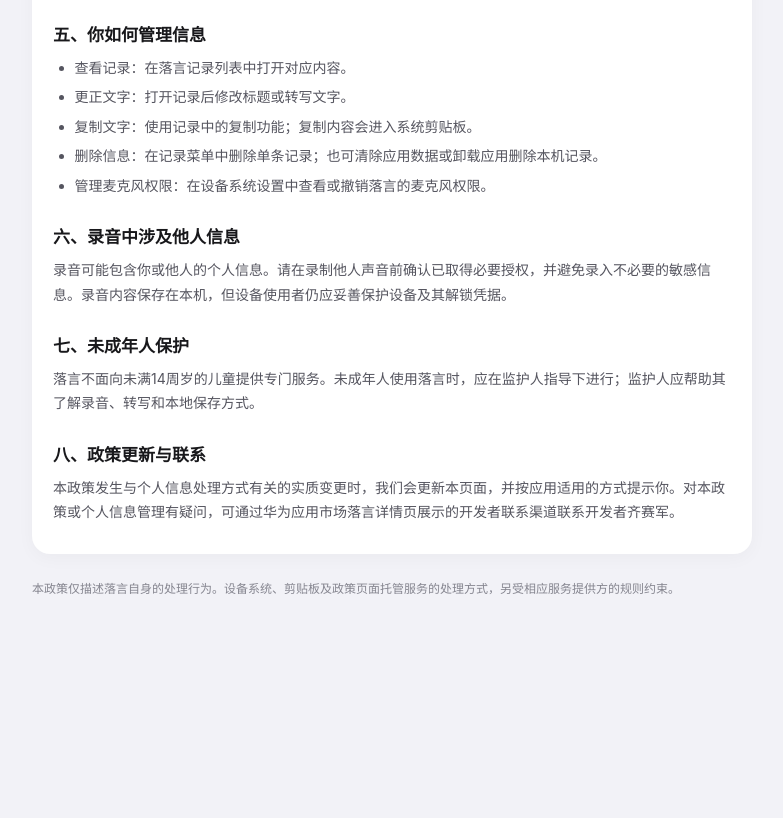
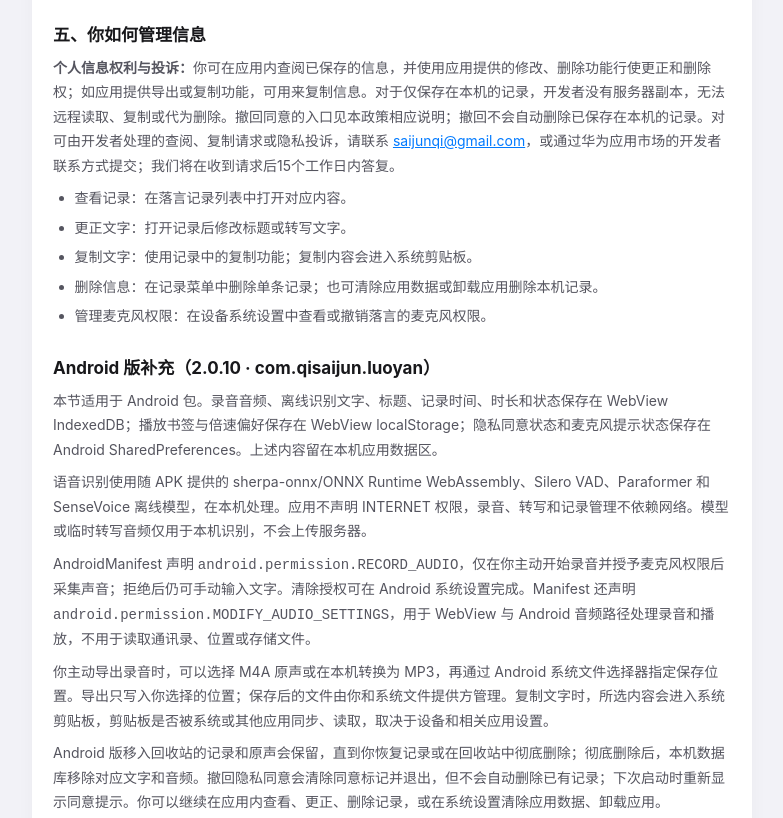
Before and after one commit to BigQ749/luoyan-privacy, a plain HTML site: page index.html in a window 1280 px wide. Shown: the part 900-1718 px from the top of the page, without its empty margins (248-1031 px from the left). Before the commit the page ends 1563 px from the top, so only its background shows below. Drawn offline with Linux system fonts and the light colour scheme.

Commit message:
Complete privacy rights and contact instructions

```diff
--- a/index.html
+++ b/index.html
@@ -25,7 +25,7 @@
 <body>
   <main>
     <h1>落言隐私政策</h1>
-    <p class="meta">更新日期：2026年9月28日　|　生效日期：2026年9月28日</p>
+    <p class="meta">鸿蒙版生效/更新日期：2026年9月28日　|　Android 版补充生效日期：2026年10月16日（2.0.10 · com.qisaijun.luoyan）</p>
     <div class="card">
       <p>落言由齐赛军开发。本政策说明落言在录音、转写和管理记录时如何处理信息。落言以本机使用为设计方式：录音和文字保存在当前设备，不上传到开发者服务器。</p>
 
@@ -47,7 +47,8 @@
       <p>落言不要求注册账号，不提供云端同步，不接入广告或统计分析 SDK，也不会把录音、标题或转写文字提供给第三方。你点击“复制文字”时，所选文字会写入设备系统剪贴板；剪贴板是否被系统或其他应用同步、读取，取决于设备和相关应用的设置。</p>
       <p>为提供本政策网页，页面托管在 GitHub Pages。访问本网页时，GitHub 会记录访问者 IP 地址用于安全目的，并按其<a href="https://docs.github.com/en/site-policy/privacy-policies/github-general-privacy-statement" target="_blank" rel="noopener noreferrer">隐私声明</a>处理。访问政策网页不会把落言中的录音或记录内容发送给 GitHub。</p>
 
-      <h2>五、你如何管理信息</h2>
+      <h2 id="rights">五、你如何管理信息</h2>
+      <p data-policy-rights-update="2026-10-16"><strong>个人信息权利与投诉：</strong>你可在应用内查阅已保存的信息，并使用应用提供的修改、删除功能行使更正和删除权；如应用提供导出或复制功能，可用来复制信息。对于仅保存在本机的记录，开发者没有服务器副本，无法远程读取、复制或代为删除。撤回同意的入口见本政策相应说明；撤回不会自动删除已保存在本机的记录。对可由开发者处理的查阅、复制请求或隐私投诉，请联系 <a href="mailto:saijunqi@gmail.com">saijunqi@gmail.com</a>，或通过华为应用市场的开发者联系方式提交；我们将在收到请求后15个工作日内答复。</p>
       <ul>
         <li>查看记录：在落言记录列表中打开对应内容。</li>
         <li>更正文字：打开记录后修改标题或转写文字。</li>
@@ -56,6 +57,12 @@
         <li>管理麦克风权限：在设备系统设置中查看或撤销落言的麦克风权限。</li>
       </ul>
 
+      <h2>Android 版补充（2.0.10 · com.qisaijun.luoyan）</h2>
+      <p>本节适用于 Android 包。录音音频、离线识别文字、标题、记录时间、时长和状态保存在 WebView IndexedDB；播放书签与倍速偏好保存在 WebView localStorage；隐私同意状态和麦克风提示状态保存在 Android SharedPreferences。上述内容留在本机应用数据区。</p>
+      <p>语音识别使用随 APK 提供的 sherpa-onnx/ONNX Runtime WebAssembly、Silero VAD、Paraformer 和 SenseVoice 离线模型，在本机处理。应用不声明 INTERNET 权限，录音、转写和记录管理不依赖网络。模型或临时转写音频仅用于本机识别，不会上传服务器。</p>
+      <p>AndroidManifest 声明 <code>android.permission.RECORD_AUDIO</code>，仅在你主动开始录音并授予麦克风权限后采集声音；拒绝后仍可手动输入文字。清除授权可在 Android 系统设置完成。Manifest 还声明 <code>android.permission.MODIFY_AUDIO_SETTINGS</code>，用于 WebView 与 Android 音频路径处理录音和播放，不用于读取通讯录、位置或存储文件。</p>
+      <p>你主动导出录音时，可以选择 M4A 原声或在本机转换为 MP3，再通过 Android 系统文件选择器指定保存位置。导出只写入你选择的位置；保存后的文件由你和系统文件提供方管理。复制文字时，所选内容会进入系统剪贴板，剪贴板是否被系统或其他应用同步、读取，取决于设备和相关应用设置。</p>
+      <p>Android 版移入回收站的记录和原声会保留，直到你恢复记录或在回收站中彻底删除；彻底删除后，本机数据库移除对应文字和音频。撤回隐私同意会清除同意标记并退出，但不会自动删除已有记录；下次启动时重新显示同意提示。你可以继续在应用内查看、更正、删除记录，或在系统设置清除应用数据、卸载应用。</p>
       <h2>六、录音中涉及他人信息</h2>
       <p>录音可能包含你或他人的个人信息。请在录制他人声音前确认已取得必要授权，并避免录入不必要的敏感信息。录音内容保存在本机，但设备使用者仍应妥善保护设备及其解锁凭据。</p>
 
@@ -63,7 +70,7 @@
       <p>落言不面向未满14周岁的儿童提供专门服务。未成年人使用落言时，应在监护人指导下进行；监护人应帮助其了解录音、转写和本地保存方式。</p>
 
       <h2>八、政策更新与联系</h2>
-      <p>本政策发生与个人信息处理方式有关的实质变更时，我们会更新本页面，并按应用适用的方式提示你。对本政策或个人信息管理有疑问，可通过华为应用市场落言详情页展示的开发者联系渠道联系开发者齐赛军。</p>
+      <p>本政策发生与个人信息处理方式有关的实质变更时，我们会更新本页面，并按应用适用的方式提示你。对本政策或个人信息管理有疑问，可通过华为应用市场落言详情页展示的开发者联系渠道联系开发者齐赛军，也可发送邮件至 <a href="mailto:saijunqi@gmail.com">saijunqi@gmail.com</a>。</p>
     </div>
     <p class="foot">本政策仅描述落言自身的处理行为。设备系统、剪贴板及政策页面托管服务的处理方式，另受相应服务提供方的规则约束。</p>
   </main>
```
